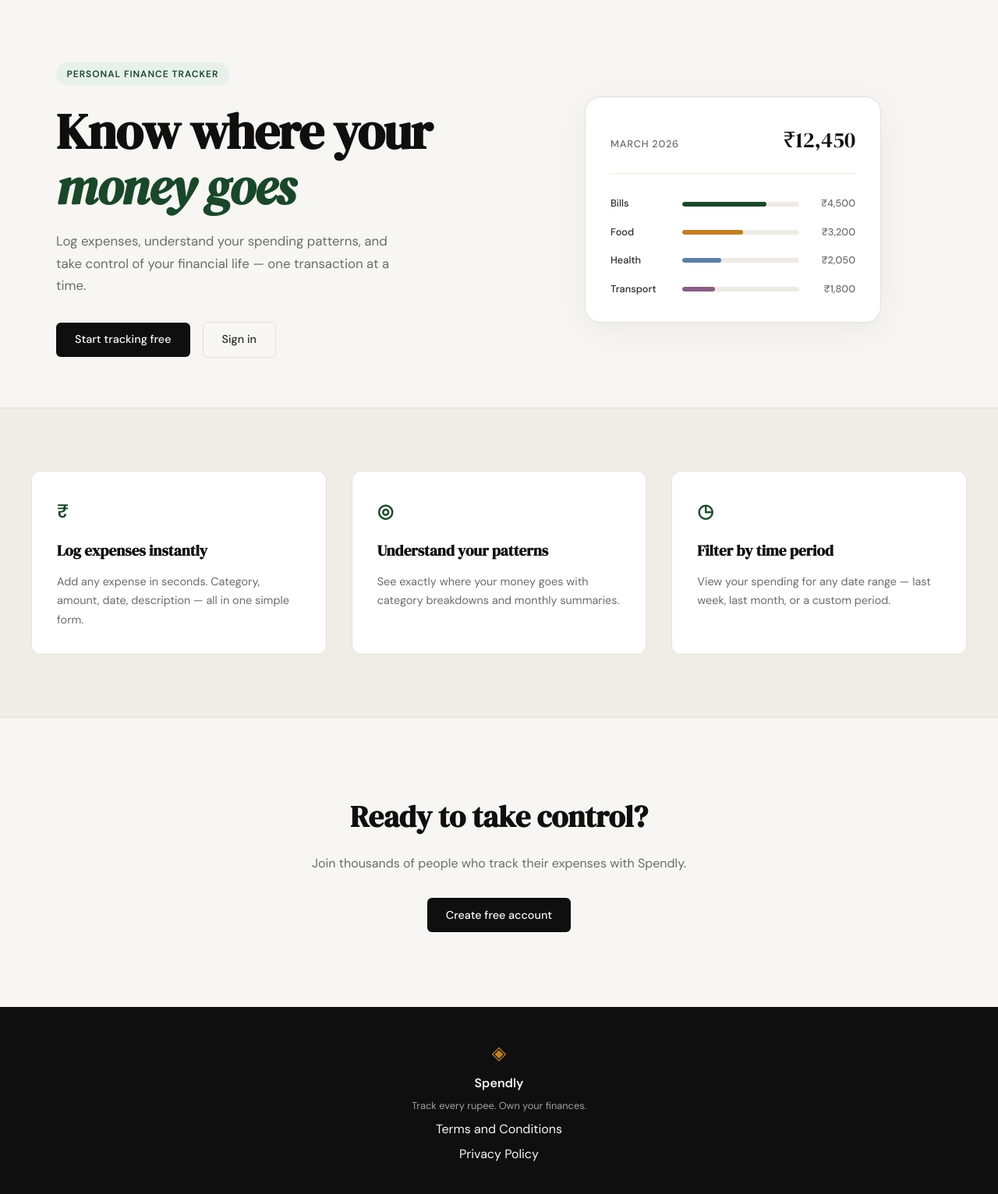
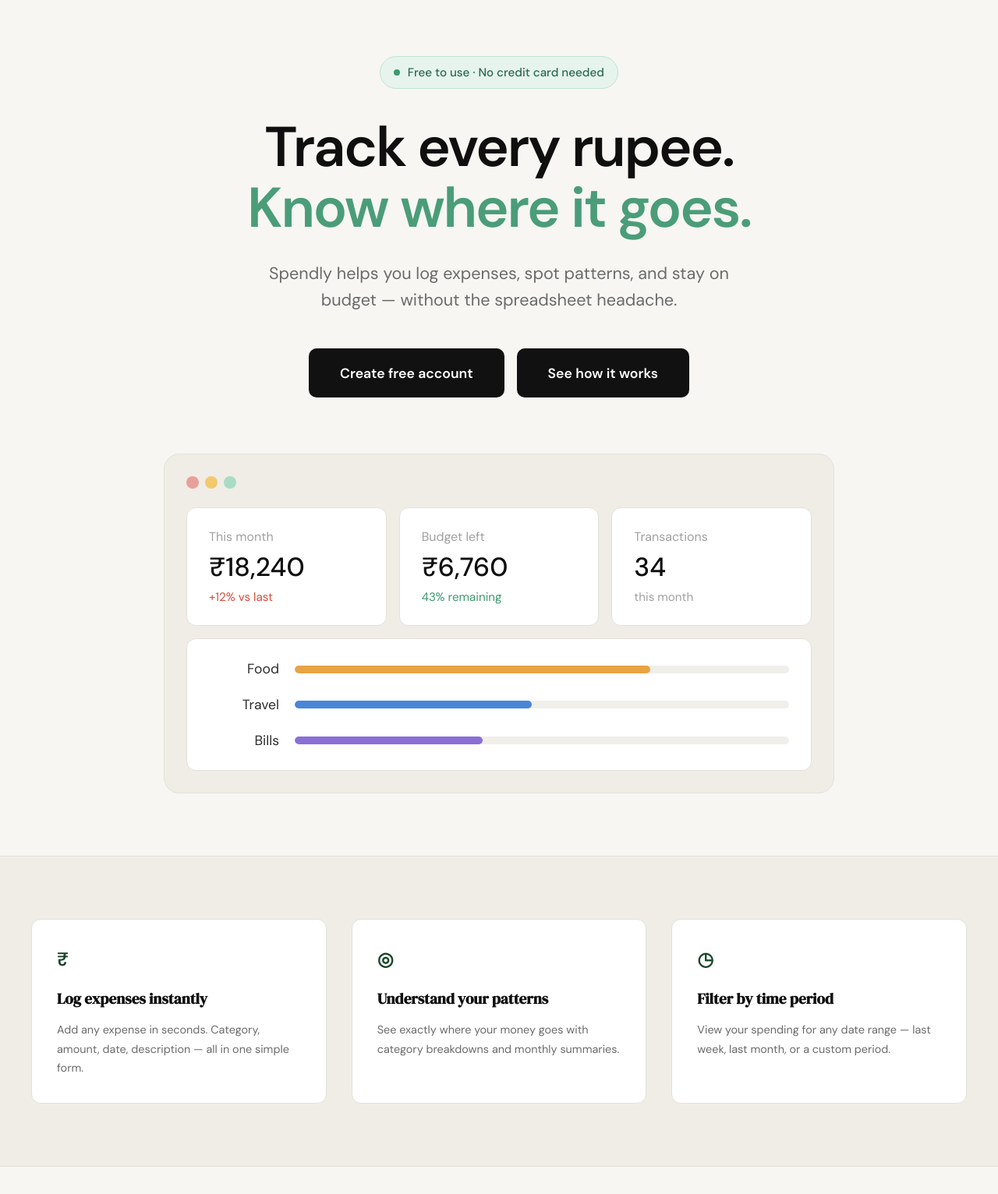
Before and after one commit to manasvimittal27/spendly, a Flask app: page / in a window 1280 px wide. Shown: the part 61-1593 px from the top of the page at 78% size. Run offline with Flask 3, Linux system fonts and the light colour scheme.

Commit message:
Redesign landing page hero
- Replace hero markup with new badge, headline, subtitle and CTAs
- Add dashboard preview with stat cards and category bars
- Add static/css/landing.css with lh-* hero styles and load it from landing.html

Co-Authored-By: Claude Haiku 5.5 <noreply@anthropic.com>

```diff
--- /dev/null
+++ b/static/css/landing.css
@@ -0,0 +1,189 @@
+/* ------------------------------------------------------------------ */
+/* Landing hero (lh-*)                                                 */
+/* ------------------------------------------------------------------ */
+
+.lh-hero {
+    padding: 4.5rem 2rem 5rem;
+    text-align: center;
+}
+
+.lh-inner {
+    max-width: 860px;
+    margin: 0 auto;
+}
+
+.lh-badge {
+    display: inline-flex;
+    align-items: center;
+    gap: 0.6rem;
+    background: #e6f4ed;
+    border: 1px solid #bfe3d0;
+    color: #2b6b50;
+    font-size: 0.95rem;
+    font-weight: 500;
+    padding: 0.5rem 1.1rem;
+    border-radius: 999px;
+    margin-bottom: 2.25rem;
+}
+
+.lh-badge-dot {
+    width: 8px;
+    height: 8px;
+    border-radius: 50%;
+    background: #3d9970;
+}
+
+.lh-title {
+    font-family: var(--font-body);
+    font-size: clamp(2.75rem, 6vw, 4.5rem);
+    font-weight: 600;
+    line-height: 1.08;
+    letter-spacing: -0.03em;
+    color: var(--ink);
+}
+
+.lh-title-accent {
+    display: block;
+    color: #4a9d78;
+}
+
+.lh-subtitle {
+    font-size: clamp(1.1rem, 2vw, 1.35rem);
+    line-height: 1.6;
+    color: var(--ink-muted);
+    max-width: 640px;
+    margin: 1.75rem auto 2.75rem;
+}
+
+.lh-actions {
+    display: flex;
+    justify-content: center;
+    gap: 1rem;
+    flex-wrap: wrap;
+}
+
+.lh-btn {
+    display: inline-block;
+    background: #111;
+    color: #fff;
+    font-family: var(--font-body);
+    font-size: 1.1rem;
+    font-weight: 600;
+    padding: 1.1rem 2.5rem;
+    border-radius: 10px;
+    transition: background 0.2s;
+}
+
+.lh-btn:hover { background: var(--accent); }
+
+/* Dashboard preview */
+
+.lh-preview {
+    max-width: 1000px;
+    margin: 4.5rem auto 0;
+    background: var(--paper-warm);
+    border: 1px solid var(--border);
+    border-radius: 20px;
+    padding: 1.75rem;
+    text-align: left;
+}
+
+.lh-window-dots {
+    display: flex;
+    gap: 0.5rem;
+    margin-bottom: 1.5rem;
+}
+
+.lh-window-dots span {
+    width: 16px;
+    height: 16px;
+    border-radius: 50%;
+}
+
+.lh-dot-red { background: #e8a09a; }
+.lh-dot-yellow { background: #f2c96d; }
+.lh-dot-green { background: #a8dcc4; }
+
+.lh-stats {
+    display: grid;
+    grid-template-columns: repeat(3, 1fr);
+    gap: 1rem;
+    margin-bottom: 1rem;
+}
+
+.lh-stat {
+    background: var(--paper-card);
+    border: 1px solid var(--border);
+    border-radius: 12px;
+    padding: 1.5rem 1.75rem;
+}
+
+.lh-stat-label {
+    display: block;
+    font-size: 1rem;
+    color: var(--ink-faint);
+    margin-bottom: 0.4rem;
+}
+
+.lh-stat-value {
+    display: block;
+    font-size: 2.1rem;
+    font-weight: 500;
+    color: var(--ink);
+    line-height: 1.2;
+}
+
+.lh-stat-note {
+    display: block;
+    font-size: 0.95rem;
+    margin-top: 0.35rem;
+    color: var(--ink-faint);
+}
+
+.lh-note-down { color: #d64c3c; }
+.lh-note-good { color: #3d9970; }
+
+.lh-categories {
+    background: var(--paper-card);
+    border: 1px solid var(--border);
+    border-radius: 12px;
+    padding: 1.5rem 1.75rem;
+    display: flex;
+    flex-direction: column;
+    gap: 1.1rem;
+}
+
+.lh-cat-row {
+    display: grid;
+    grid-template-columns: 90px 1fr;
+    align-items: center;
+    gap: 1.25rem;
+}
+
+.lh-cat-name {
+    font-size: 1.1rem;
+    color: var(--ink-soft);
+    text-align: right;
+}
+
+.lh-cat-track {
+    height: 10px;
+    background: #f0efea;
+    border-radius: 999px;
+    overflow: hidden;
+}
+
+.lh-cat-bar {
+    height: 100%;
+    border-radius: 999px;
+}
+
+.lh-bar-food { width: 72%; background: #e8a444; }
+.lh-bar-travel { width: 48%; background: #4a86d8; }
+.lh-bar-bills { width: 38%; background: #8a6fd6; }
+
+@media (max-width: 700px) {
+    .lh-stats { grid-template-columns: 1fr; }
+    .lh-preview { padding: 1.25rem; }
+    .lh-btn { width: 100%; text-align: center; }
+}
--- a/templates/landing.html
+++ b/templates/landing.html
@@ -2,66 +2,72 @@
 
 {% block title %}Spendly — Track Every Rupee{% endblock %}
 
+{% block head %}
+<link rel="stylesheet" href="{{ url_for('static', filename='css/landing.css') }}">
+{% endblock %}
+
 {% block content %}
 
-<section class="hero">
-    <div class="hero-inner">
-        <div class="hero-badge">Personal Finance Tracker</div>
-        <h1 class="hero-title">
-            Know where your<br>
-            <em>money goes</em>
+<section class="lh-hero">
+    <div class="lh-inner">
+        <div class="lh-badge">
+            <span class="lh-badge-dot"></span>
+            Free to use · No credit card needed
+        </div>
+        <h1 class="lh-title">
+            Track every rupee.
+            <span class="lh-title-accent">Know where it goes.</span>
         </h1>
-        <p class="hero-subtitle">
-            Log expenses, understand your spending patterns,
-            and take control of your financial life —
-            one transaction at a time.
+        <p class="lh-subtitle">
+            Spendly helps you log expenses, spot patterns, and stay on budget — without the spreadsheet headache.
         </p>
-        <div class="hero-actions">
-            <a href="{{ url_for('register') }}" class="btn-primary">Start tracking free</a>
-            <a href="{{ url_for('login') }}" class="btn-ghost">Sign in</a>
+        <div class="lh-actions">
+            <a href="{{ url_for('register') }}" class="lh-btn">Create free account</a>
+            <a href="#features" class="lh-btn">See how it works</a>
         </div>
-    </div>
-    <div class="hero-visual">
-        <div class="mock-card">
-            <div class="mock-card-header">
-                <span class="mock-label">March 2026</span>
-                <span class="mock-total">₹12,450</span>
+
+        <div class="lh-preview">
+            <div class="lh-window-dots">
+                <span class="lh-dot-red"></span>
+                <span class="lh-dot-yellow"></span>
+                <span class="lh-dot-green"></span>
             </div>
-            <div class="mock-bars">
-                <div class="mock-bar-row">
-                    <span class="mock-cat">Bills</span>
-                    <div class="mock-bar-track">
-                        <div class="mock-bar" style="width: 72%"></div>
-                    </div>
-                    <span class="mock-amt">₹4,500</span>
+            <div class="lh-stats">
+                <div class="lh-stat">
+                    <span class="lh-stat-label">This month</span>
+                    <span class="lh-stat-value">₹18,240</span>
+                    <span class="lh-stat-note lh-note-down">+12% vs last</span>
                 </div>
-                <div class="mock-bar-row">
-                    <span class="mock-cat">Food</span>
-                    <div class="mock-bar-track">
-                        <div class="mock-bar mock-bar-2" style="width: 52%"></div>
-                    </div>
-                    <span class="mock-amt">₹3,200</span>
+                <div class="lh-stat">
+                    <span class="lh-stat-label">Budget left</span>
+                    <span class="lh-stat-value">₹6,760</span>
+                    <span class="lh-stat-note lh-note-good">43% remaining</span>
                 </div>
-                <div class="mock-bar-row">
-                    <span class="mock-cat">Health</span>
-                    <div class="mock-bar-track">
-                        <div class="mock-bar mock-bar-3" style="width: 33%"></div>
-                    </div>
-                    <span class="mock-amt">₹2,050</span>
+                <div class="lh-stat">
+                    <span class="lh-stat-label">Transactions</span>
+                    <span class="lh-stat-value">34</span>
+                    <span class="lh-stat-note">this month</span>
                 </div>
-                <div class="mock-bar-row">
-                    <span class="mock-cat">Transport</span>
-                    <div class="mock-bar-track">
-                        <div class="mock-bar mock-bar-4" style="width: 28%"></div>
-                    </div>
-                    <span class="mock-amt">₹1,800</span>
+            </div>
+            <div class="lh-categories">
+                <div class="lh-cat-row">
+                    <span class="lh-cat-name">Food</span>
+                    <div class="lh-cat-track"><div class="lh-cat-bar lh-bar-food"></div></div>
+                </div>
+                <div class="lh-cat-row">
+                    <span class="lh-cat-name">Travel</span>
+                    <div class="lh-cat-track"><div class="lh-cat-bar lh-bar-travel"></div></div>
+                </div>
+                <div class="lh-cat-row">
+                    <span class="lh-cat-name">Bills</span>
+                    <div class="lh-cat-track"><div class="lh-cat-bar lh-bar-bills"></div></div>
                 </div>
             </div>
         </div>
     </div>
 </section>
 
-<section class="features">
+<section class="features" id="features">
     <div class="features-inner">
         <div class="feature-card">
             <div class="feature-icon">₹</div>
```
